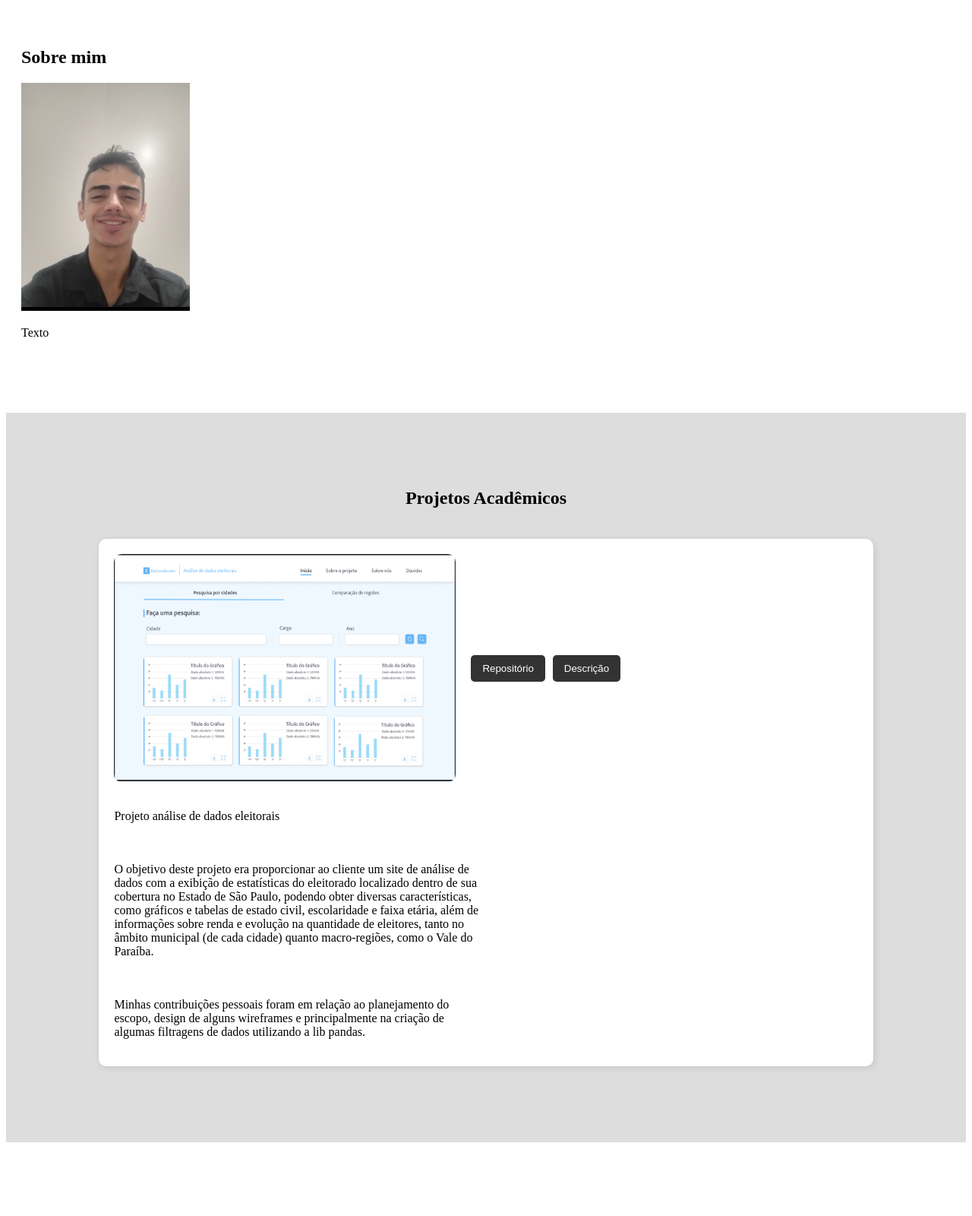
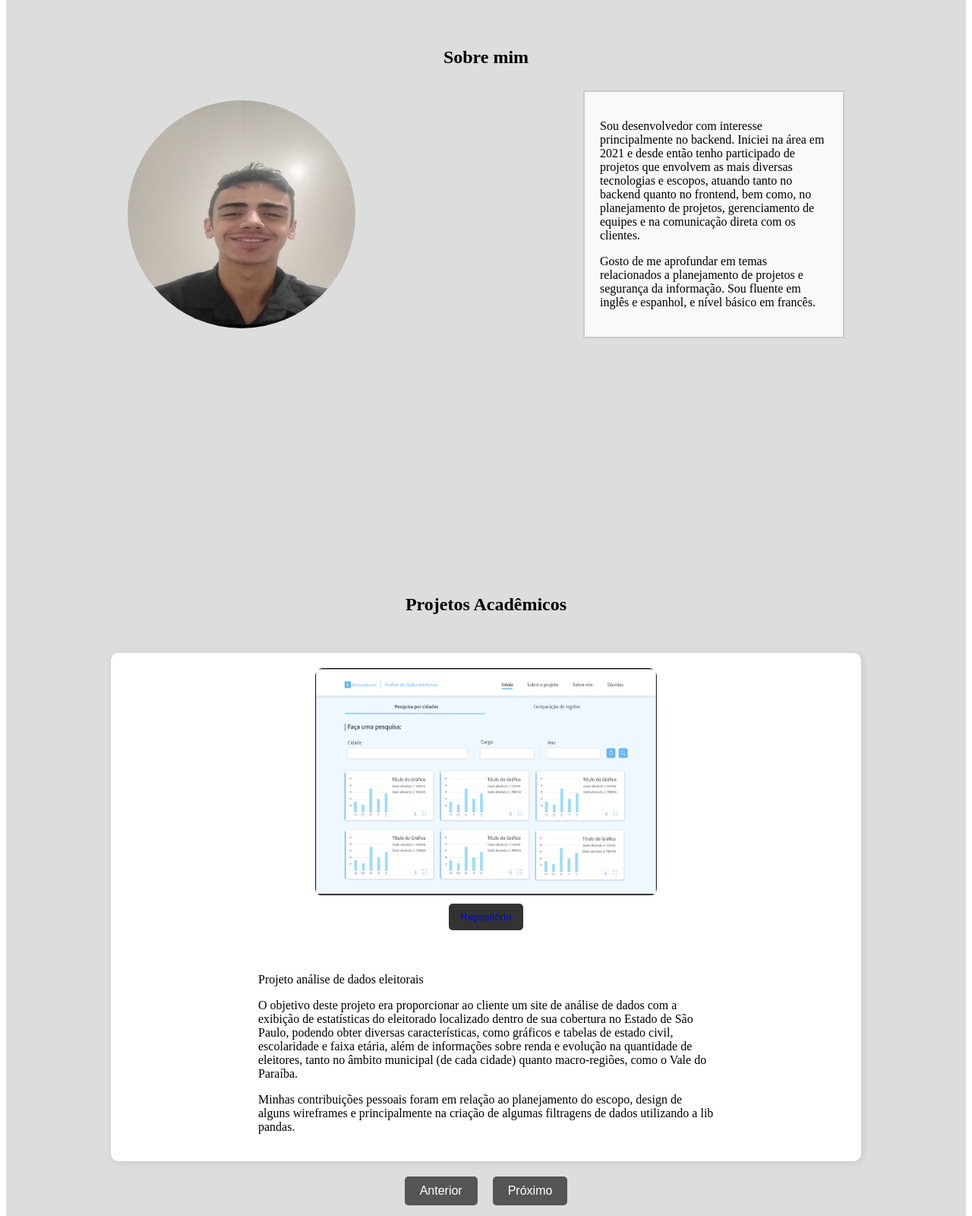
Before and after one commit to fatec-sjc-dsm-portfolio/ra1461392111015, a plain HTML site: page docs/index.html in a window 1280 px wide. Shown: the part 480-2080 px from the top of the page at 76% size. Drawn offline with Linux system fonts and the light colour scheme.

Commit message:
Update index.html

```diff
--- a/docs/index.html
+++ b/docs/index.html
@@ -25,6 +25,12 @@
 
         section {
         padding: 80px 20px;
+        }
+
+        .imagemper {
+            height: 300px;
+            width: 300px;
+            border-radius: 50%;
         }
 
         header {
@@ -60,12 +66,104 @@ nav ul li a:hover {
     border-radius: 5px;
 }
 
+.seçao2{
+
+            padding: 40px;
+            text-align: left;
+
+        }
+        .seçao2 h1{
+           margin-bottom: 100px;
+
+        }
+
         .seçao4{
             background: #ddd;
+            padding: 40px;
+            text-align: center;
+            /* display: flex;
+            flex-direction: column;
+            align-items: center; */
+        }
+
+        .seçao4 h1 {
+            margin-bottom: 30px;
+        }
+
+        .esqprojacad {
             display: flex;
             flex-direction: column;
             align-items: center;
         }
+
+        .dirprojacad {
+            width: 600px;
+        }
+
+        .dirprojacad p {
+            width: 100%;
+        }
+
+        .caroselcont {
+            position: static;
+            overflow: hidden;
+            width: 100%;
+        }
+
+        .caroselslide {
+            display: none;
+            transition: transform 0.5s ease-in-out;
+        }
+
+        .caroselslide.active {
+            display: block;
+        }
+
+        .caroselcontrols {
+            margin-top: 20px;
+            display: flex;
+            justify-content: center;
+            gap: 20px;
+        }
+
+        .caroselcontrols button {
+            padding: 10px 20px;
+            font-size: 1em;
+            cursor: pointer;
+            border: none;
+            background-color: #555;
+            color: white;
+            border-radius: 5px;
+        }
+
+        .seçao3{
+            height: 600px;
+            background: #ddd;
+            text-align: center;
+            /* display: flex;
+            flex-direction: column;
+            align-items: center; */
+        }
+
+        .seçao3 h1 {
+            margin-bottom: 30px;
+        }
+
+        .espaçoimagem {
+            display: flex;
+            justify-content: center;
+            align-items: center;
+            gap: 300px;
+        }
+
+        .espaçotexto {
+            border: 2px solid #ccc;
+            padding: 20px;
+            width: 300px;
+            text-align: left;
+            background-color: #f9f9f9;
+        }
+
 
         .projeto-1{
             background: white;
@@ -75,8 +173,9 @@ nav ul li a:hover {
             border-radius: 10px;
             box-shadow: 2px 2px 10px rgba(0, 0, 0, 0.1);
             display: flex;
-    align-items: center;
-    gap: 20px;
+            align-items: flex-start;
+            justify-content: center;
+            gap: 40px;
             flex-wrap: wrap;
         }
 
@@ -89,6 +188,7 @@ nav ul li a:hover {
         .botoes-projeto {
             display: flex;
             gap: 10px;
+            margin-top: 10px;
         }
 
         .botoesindividuais {
@@ -103,7 +203,6 @@ nav ul li a:hover {
         }
 
         .descricao {
-
             width: 50%;
             text-align: left;
 }
@@ -111,22 +210,8 @@ nav ul li a:hover {
 </head>
 <body>
 
-    <!-- <h1>Caio vitor</h1>
-    <h3>Portfolio de projetos</h3> -->
     <section class="seçao1">
-        <!-- <label for="topi1">topico1</label>
-        <input type="text" id="topi1">
 
-        <label for="topi2">topico2</label>
-        <input type="text" id="topi2">
-
-        <label for="topi3">topico3</label>
-        <input type="text" id="topi3"> -->
-        <!-- <div class="botoes-topicos">
-            <button onclick="">topico1</button>
-            <button onclick="">topico2</button>
-            <button onclick="">topico3</button>
-        </div> -->
         <header>
             <nav>
                 <ul>
@@ -144,20 +229,56 @@ nav ul li a:hover {
     </section>
     <section id="Sobre" class="seçao3">
         <h1>Sobre mim</h1>
-        <img src="./assets/fotper.png" alt="foto caio" style="height: 300px;">
-        <p>Texto</p>
+        <div class="espaçoimagem">
+            <img src="./assets/fotper.png" alt="foto caio" class="imagemper">
+            <div class="espaçotexto">
+                <p>Sou desenvolvedor com interesse principalmente no backend. Iniciei na área em 2021 e desde então tenho participado de projetos que envolvem as mais diversas tecnologias e escopos, atuando tanto no backend quanto no frontend, bem como, no planejamento de projetos, gerenciamento de equipes e na comunicação direta com os clientes.</p>
+                <p>Gosto de me aprofundar em temas relacionados a planejamento de projetos e segurança da informação. Sou fluente em inglês e espanhol, e nível básico em francês.</p>
+            </div>
+        </div>
     </section>
     <section id="ProjetosA" class="seçao4">
         <h1>Projetos Acadêmicos</h1>
+        <div class="caroselcont">
+            <div class="caroselslide active">
                 <div class="projeto-1">
+                    <div class="esqprojacad">
                         <img src="./assets/imagemprojeto1.png" alt="foto caio" style="height: 300px;">
                         <div class="botoes-projeto">
-                <button class="botoesindividuais"><a>Repositório</a></button>
-                <button class="botoesindividuais" onclick="mostrarDescricao(1)">Descrição</button>
+                            <button class="botoesindividuais"><a href="https://github.com/Equipe-01-DSM-2021/projeto-integrador-2021-1" style="text-decoration: none;">Repositório</a></button>
+                            <!-- <button class="botoesindividuais" onclick="mostrarDescricao(1)">Descrição</button> -->
                         </div>
+                    </div>
+
+                    <div class="dirprojacad">
                         <p id="projeto-1" class="descricao">Projeto análise de dados eleitorais</p>
                         <p id="projeto-2" class="descricao">O objetivo deste projeto era proporcionar ao cliente um site de análise de dados com a exibição de estatísticas do eleitorado localizado dentro de sua cobertura no Estado de São Paulo, podendo obter diversas características, como gráficos e tabelas de estado civil, escolaridade e faixa etária, além de informações sobre renda e evolução na quantidade de eleitores, tanto no âmbito municipal (de cada cidade) quanto macro-regiões, como o Vale do Paraíba.</p>
                         <p id="projeto-3" class="descricao">Minhas contribuições pessoais foram em relação ao planejamento do escopo, design de alguns wireframes e principalmente na criação de algumas filtragens de dados utilizando a lib pandas.</p>
+                    </div>
+                </div>
+            </div>
+            <div class="caroselslide">
+                <div class="projeto-1">
+                    <div class="esqprojacad">
+                        <img src="./assets/imagemprojeto2.png" alt="foto caio" style="height: 300px;">
+                        <div class="botoes-projeto">
+                            <button class="botoesindividuais"><a href="https://github.com/Equipe-Polaris-DSM-2021/docs" style="text-decoration: none;">Repositório</a></button>
+
+                        </div>
+                    </div>
+
+                    <div class="dirprojacad">
+                        <p id="projeto-1" class="descricao">Projeto análise de imagens satélite</p>
+                        <p id="projeto-2" class="descricao">Esse é um sistema elaborado para permitir a visualização de imagens de satélites disponibilizadas por uma API pública. O sistema permite a troca de satélites bem como o uso de diferentes filtros, download das imagens e a utilização de tiles dinâmicos, também é possível exibir as imagens em suas cores naturais. A imagens são buscadas após a definição de uma área de busca, em que se é escolhida a área de interesse, a data e os satélites desejados.</p>
+                        <p id="projeto-3" class="descricao">Minhas contribuições pessoais foram principalmente no planejamento de requisitos do projeto e na construção de rotas no backend.</p>
+                    </div>
+                </div>
+            </div>
+
+            <div class="caroselcontrols">
+                <button id="prevBtn">Anterior</button>
+                <button id="nextBtn">Próximo</button>
+              </div>
         </div>
     </section>
     <section id="ProjetosP" class="seçao5">
@@ -178,5 +299,31 @@ nav ul li a:hover {
             }
         }
     </script> -->
+
+    <script>
+        document.addEventListener('DOMContentLoaded', () => {
+        const slides = document.querySelectorAll('.caroselslide');
+        let currentSlide = 0;
+
+        const showSlide = (index) => {
+            slides.forEach((slide, i) => {
+            slide.classList.toggle('active', i === index);
+            });
+        };
+
+        document.getElementById('prevBtn').addEventListener('click', () => {
+            currentSlide = (currentSlide - 1 + slides.length) % slides.length;
+            showSlide(currentSlide);
+        });
+
+        document.getElementById('nextBtn').addEventListener('click', () => {
+            currentSlide = (currentSlide + 1) % slides.length;
+            showSlide(currentSlide);
+        });
+
+        // Exibir o primeiro slide ao carregar a página
+        showSlide(currentSlide);
+        });
+    </script>
 </body>
 </html>
```
Lines whose indentation alone changed are shown as unchanged.
